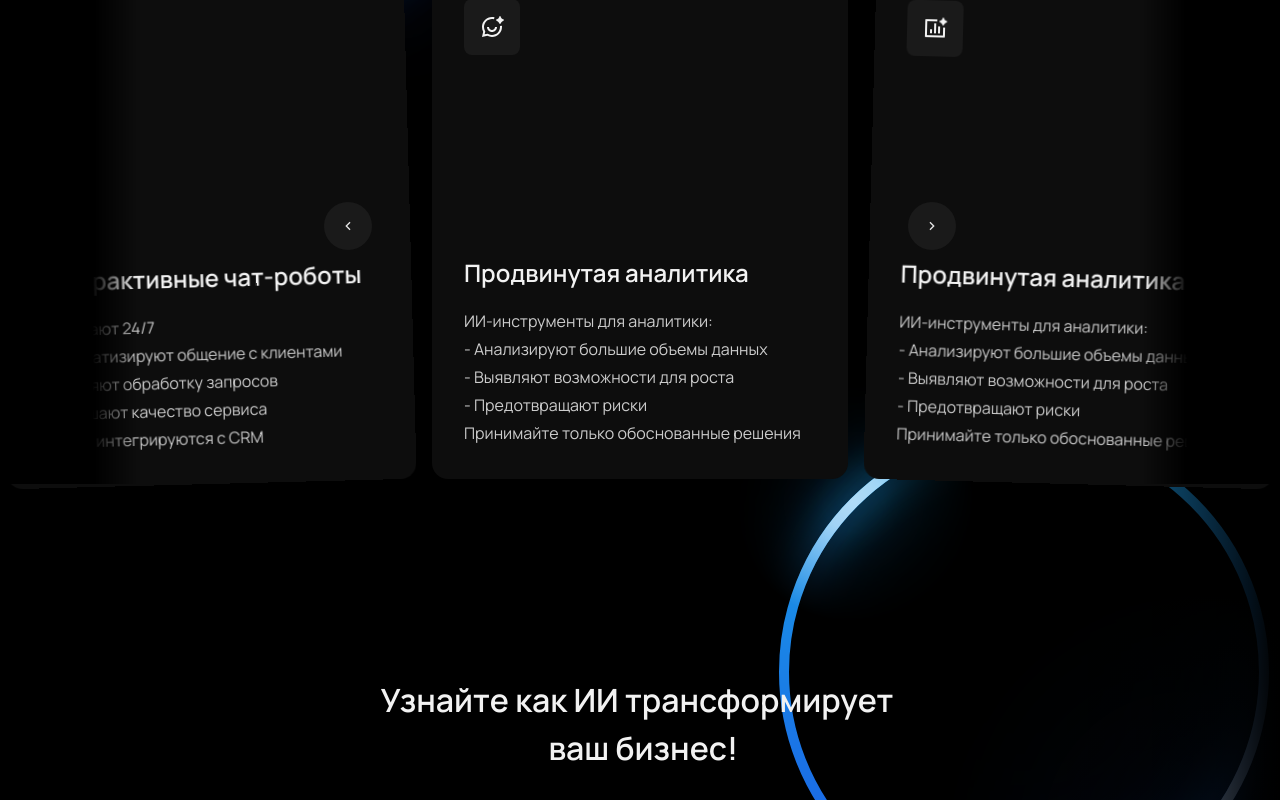
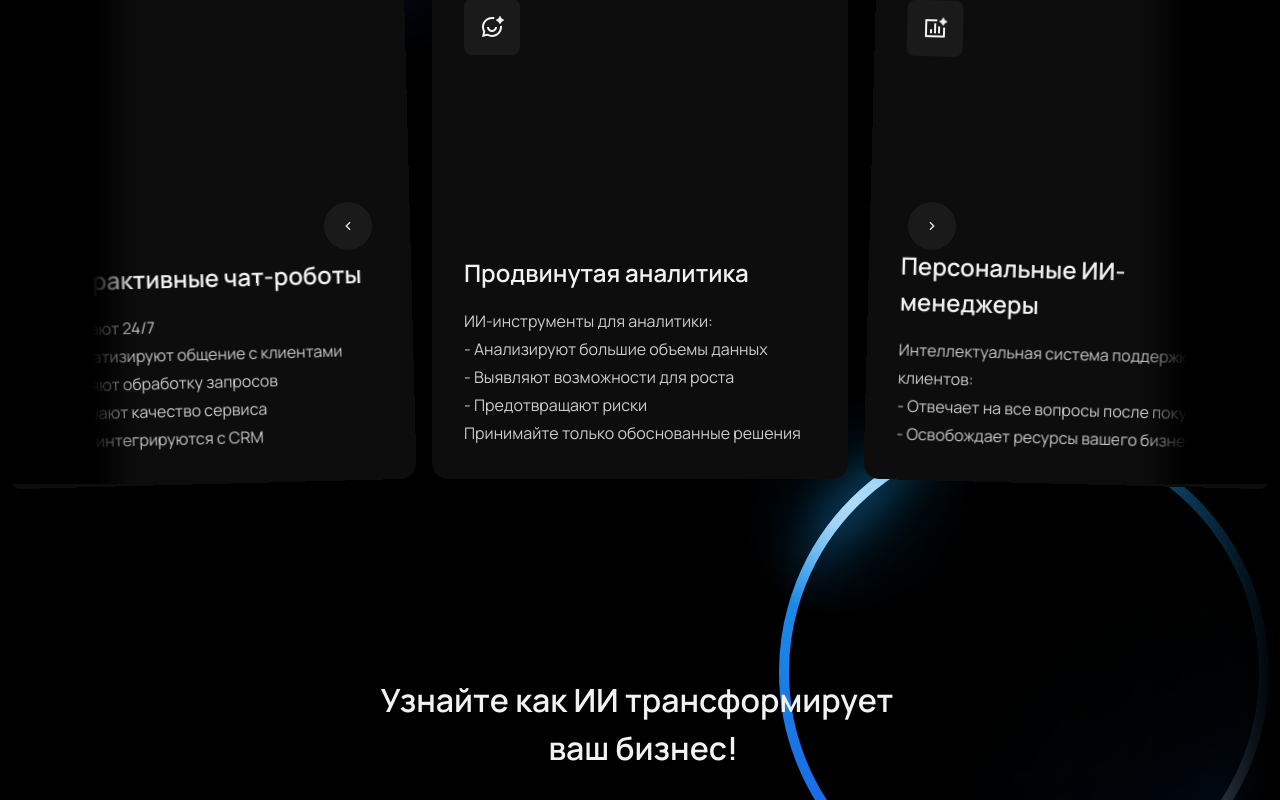
Before and after one commit to Artyom-vv/ai-center-landing, a Next.js app: page / in a window 1280 px wide. Shown: the part 1425-2225 px from the top of the page. Built offline with nearby package versions, Linux system fonts and the light colour scheme.

Commit message:
текст правки

```diff
--- a/app/sections/TransformBusinessAi.tsx
+++ b/app/sections/TransformBusinessAi.tsx
@@ -49,13 +49,11 @@ const TransformBusinessAi = () => {
                     />
                     <AdvantagePanel
                         className="md:h-[512px]"
-                        title="Продвинутая анали﻿тика"
+                        title="Персональные ИИ-менеджеры"
                         description={<>
-                            ИИ-инструменты для аналитики:<br/>
-                            - Анализируют большие объемы данных<br/>
-                            - Выявляют возможности для роста<br/>
-                            - Предотвращают риски<br/>
-                            Принимайте только обоснованные решения<br/>
+                            Интеллектуальная система поддержки клиентов: <br/>
+                            - Отвечает на все вопросы после ﻿покупки <br/>
+                            - Освобождает ресурсы вашего бизнеса
                         </>}
                         icon={<RiBarChartBoxAiLine size={24} color="var(--color-neutral-text-heading)"/>}
                     />
@@ -97,13 +95,11 @@ const TransformBusinessAi = () => {
                 />
                 <AdvantagePanel
                     className="md:h-[512px]"
-                    title="Продвинутая анали﻿тика"
+                    title="Персональные ИИ-менеджеры"
                     description={<>
-                        ИИ-инструменты для аналитики:<br/>
-                        - Анализируют большие объемы данных<br/>
-                        - Выявляют возможности для роста<br/>
-                        - Предотвращают риски<br/>
-                        Принимайте только обоснованные решения<br/>
+                        Интеллектуальная система поддержки клиентов: <br/>
+                        - Отвечает на все вопросы после ﻿покупки <br/>
+                        - Освобождает ресурсы вашего бизнеса
                     </>}
                     icon={<RiBarChartBoxAiLine size={24} color="var(--color-neutral-text-heading)"/>}
                 />
```
Also changed, not shown: app/components/AIImpactTabs.tsx (+1 -1 lines).
